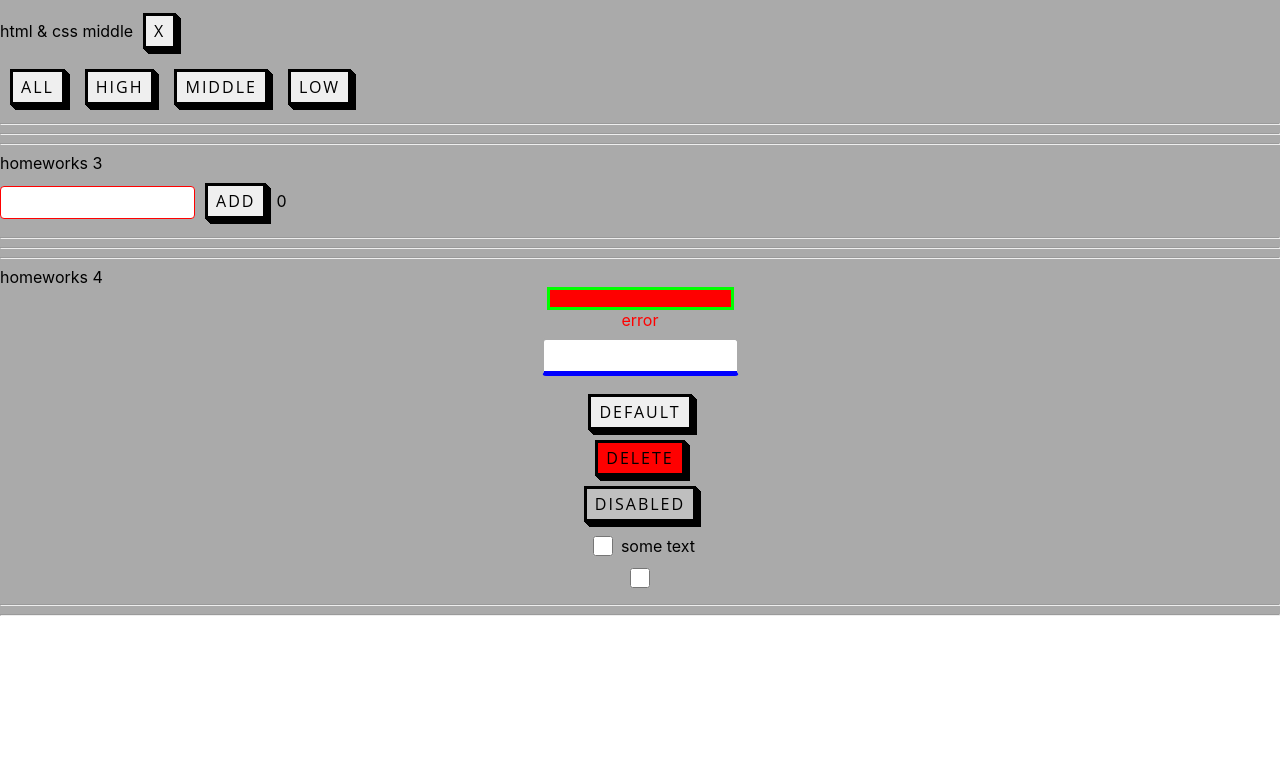
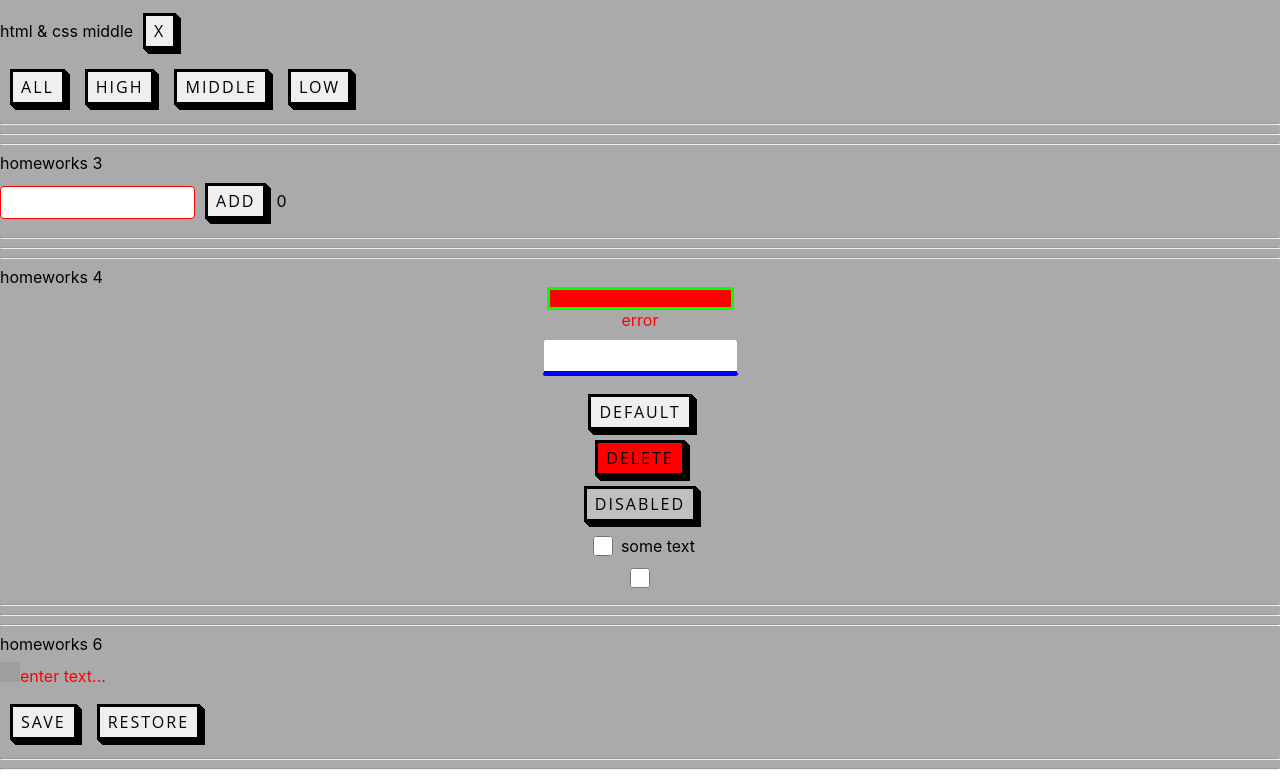
Before and after one commit to katrainer/task_of_Ignat, a React (Create React App) app: page /#/pre-junior in a window 1280 px wide. Shown: the part 549-1327 px from the top of the page. Before the commit the page ends 1173 px from the top, so only its background shows below. Built offline with nearby package versions, Linux system fonts and the light colour scheme; grey boxes are pictures that could not be loaded.

Commit message:
made 6 task

```diff
--- a/src/p2-homeworks/h5/pages/PreJunior.tsx
+++ b/src/p2-homeworks/h5/pages/PreJunior.tsx
@@ -3,6 +3,7 @@ import HW1 from '../../h1/HW1'
 import HW2 from '../../h2/HW2'
 import HW3 from '../../h3/HW3'
 import HW4 from '../../h4/HW4'
+import HW6 from '../../h6/HW6'
 
 function PreJunior() {
     return (
@@ -11,7 +12,7 @@ function PreJunior() {
             <HW2/>
             <HW3/>
             <HW4/>
-            {/*<HW6/>*/}
+            <HW6/>
 
         </div>
     )
--- a/src/p2-homeworks/h6/HW6.tsx
+++ b/src/p2-homeworks/h6/HW6.tsx
@@ -10,7 +10,7 @@ function HW6() {
         saveState<string>('editable-span-value', value)
     }
     const restore = () => {
-        // setValue()
+        setValue(restoreState('editable-span-value',''))
     }
 
     return (
@@ -38,3 +38,6 @@ function HW6() {
 }
 
 export default HW6
+function state<T>(arg0: string, state: any) {
+    throw new Error('Function not implemented.')
+}
--- /dev/null
+++ b/src/p2-homeworks/h6/common/c4-SuperEditableSpan/SuperEditableSpan.module.css
@@ -0,0 +1,10 @@
+.SuperEditableSpan{
+    display: inline-block;
+    margin:8px 0;
+    color: red;
+}
+
+.SuperEditableSpan img{
+    width: 20px;
+    height: 20px;
+}
--- a/src/p2-homeworks/h6/common/c4-SuperEditableSpan/SuperEditableSpan.tsx
+++ b/src/p2-homeworks/h6/common/c4-SuperEditableSpan/SuperEditableSpan.tsx
@@ -1,5 +1,6 @@
 import React, {DetailedHTMLProps, InputHTMLAttributes, HTMLAttributes, useState} from 'react'
 import SuperInputText from '../../../h4/common/c1-SuperInputText/SuperInputText'
+import s from './SuperEditableSpan.module.css'
 
 // тип пропсов обычного инпута
 type DefaultInputPropsType = DetailedHTMLProps<InputHTMLAttributes<HTMLInputElement>, HTMLInputElement>
@@ -31,22 +32,21 @@ const SuperEditableSpan: React.FC<SuperEditableSpanType> = (
     const {children, onDoubleClick, className, ...restSpanProps} = spanProps || {}
 
     const onEnterCallback = () => {
-        // setEditMode() // выключить editMode при нажатии Enter
+
+        setEditMode(false)
 
         onEnter && onEnter()
     }
     const onBlurCallback = (e: React.FocusEvent<HTMLInputElement>) => {
-        // setEditMode() // выключить editMode при нажатии за пределами инпута
-
+        setEditMode(false)
         onBlur && onBlur(e)
     }
     const onDoubleClickCallBack = (e: React.MouseEvent<HTMLSpanElement, MouseEvent>) => {
-        // setEditMode() // включить editMode при двойном клике
-
+        setEditMode(true)
         onDoubleClick && onDoubleClick(e)
     }
 
-    const spanClassName = `${'сделать красивый стиль для спана'} ${className}`
+    const spanClassName = `${s.SuperEditableSpan} ${className}`
 
     return (
         <>
@@ -60,13 +60,16 @@ const SuperEditableSpan: React.FC<SuperEditableSpanType> = (
                         {...restProps} // отдаём инпуту остальные пропсы если они есть (value например там внутри)
                     />
                 ) : (
+
                     <span
+
                         onDoubleClick={onDoubleClickCallBack}
                         className={spanClassName}
 
                         {...restSpanProps}
                     >
                         {/*если нет захардкодженного текста для спана, то значение инпута*/}
+                        <img src='https://cdn-icons.flaticon.com/png/512/2356/premium/2356780.png?token=exp=1635183715~hmac=a3b8c670f0d8ed57194cb09c9e8c9916'/>
                         {children || restProps.value}
                     </span>
                 )
```
